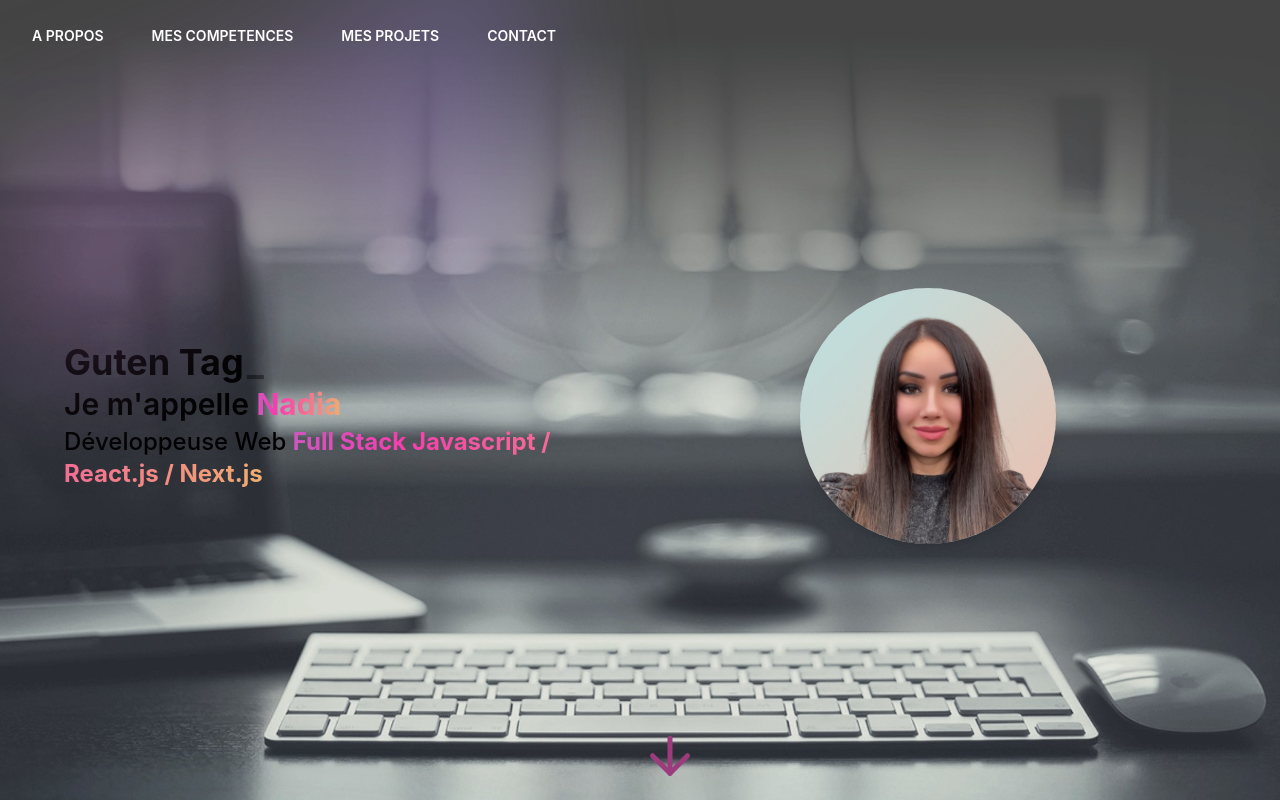
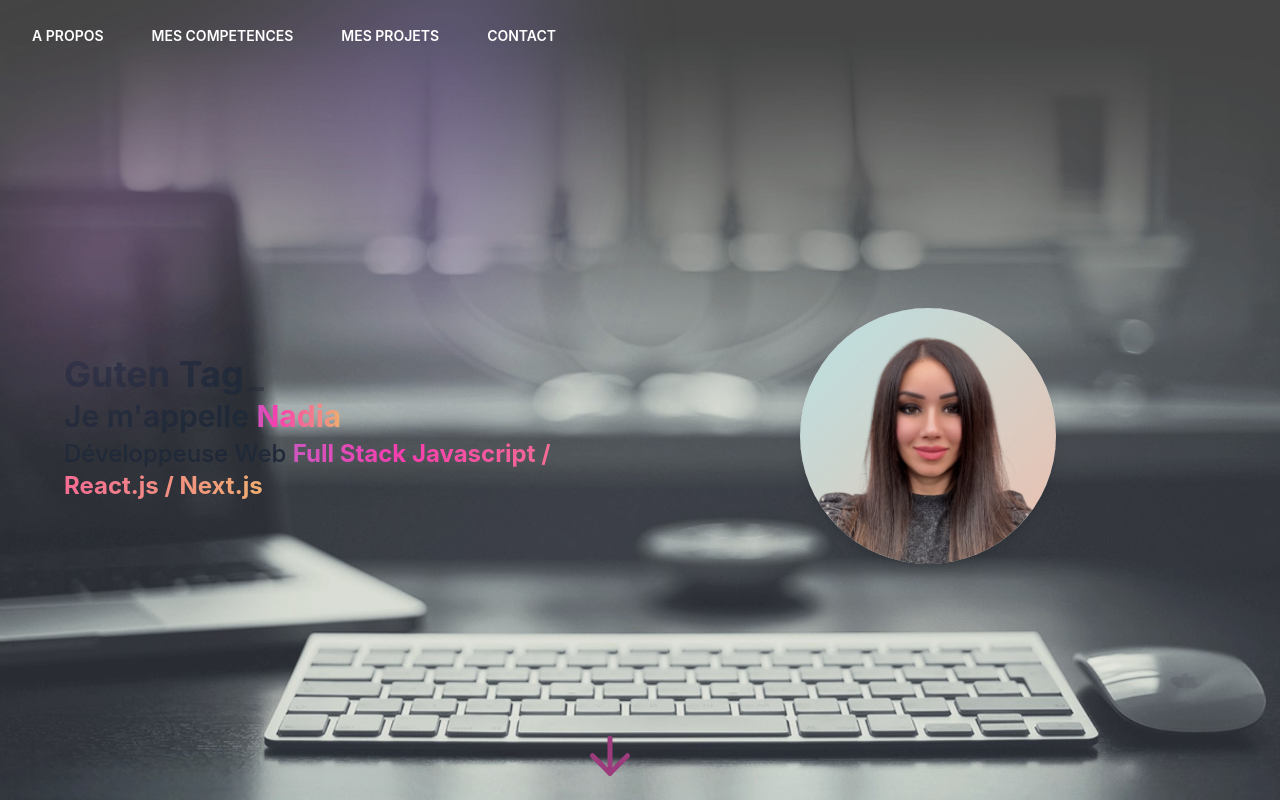
Before and after one commit to BakrimNadia/Portfolio-Nadia, a Next.js app: page / in a window 1280 px wide. Shown: the top 800 px of the page. Built offline with nearby package versions, Linux system fonts and the light colour scheme.

Commit message:
adjust text and picture to project section

```diff
--- a/src/app/Components/Header.tsx
+++ b/src/app/Components/Header.tsx
@@ -25,10 +25,10 @@ export default function Header() {
       <Navbar />
 
       {/* Contenu principal */}
-      <div className="flex flex-col md:flex-row items-center justify-center flex-grow px-8 md:px-16 mt-[-40px]">
+      <div className="flex flex-col md:flex-row items-center justify-center flex-grow px-8 md:px-16">
 
         {/* Texte d'accueil */}
-        <div className="text-center md:text-left md:w-1/2 space-y-1">
+        <div className="text-center mb-4 text-gray-800 md:text-left md:w-1/2 space-y-1">
           <h1 className="text-3xl md:text-4xl font-bold">
             <Typewriter
               words={greetings}
@@ -81,7 +81,7 @@ export default function Header() {
       <motion.div
         animate={{ y: [0, 10, 0] }}
         transition={{ repeat: Infinity, duration: 1.5 }}
-        className="absolute bottom-6 left-1/2 justify-center items-center text-center transform -translate-x-1/2"
+        className="absolute bottom-6 right-1/2 justify-center items-center text-center transform -translate-x-1/2"
       >
         <a href="#About">
           <ArrowDown color="#9d3c7d" size={60} />
--- a/src/app/Components/Projects.tsx
+++ b/src/app/Components/Projects.tsx
@@ -42,7 +42,7 @@ const callouts = [
     return (
       <div
       id="Projects">
-        <div className="mx-auto max-w-7xl px-4 sm:px-6 lg:px-8">
+        <div className="mx-auto max-w-7xl px-4 sm:px-6 lg:px-8 text-gray-100">
           <h2 className="text-5xl font-extrabold text-center relative p-3 mb-4 gradient-text">
           Mes Projets
           </h2>
@@ -54,15 +54,15 @@ const callouts = [
                   <img
                     alt={callout.imageAlt}
                     src={callout.imageSrc}
-                    className="w-full rounded-lg mt-2 object-cover group-hover:opacity-75 max-sm:h-80 sm:aspect-[2/1] lg:aspect-square transition-transform duration-300 hover:scale-110"
+                    className="w-full rounded-xl mt-2 object-cover group-hover:opacity-75 max-sm:h-80 sm:aspect-[2/1] lg:aspect-square transition-transform duration-300 hover:scale-110 drop-shadow-[0_0_10px_rgba(0,0,255,0.7)]"
                   />
-                  <h3 className="mt-6 text-sm text-gray-500">
+                  <h3 className="mt-6 text-sm text-white">
                     <a href={callout.href}>
-                      <span className="absolute inset-0" />
+                      <span className="absolute inset-0 text-xl " />
                       {callout.name}
                     </a>
                   </h3>
-                  <p className="text-base font-semibold text-gray-900">{callout.description}</p>
+                  <p className="text-base font-semibold text-gray-100">{callout.description}</p>
                 </div>
               ))}
             </div>
```
